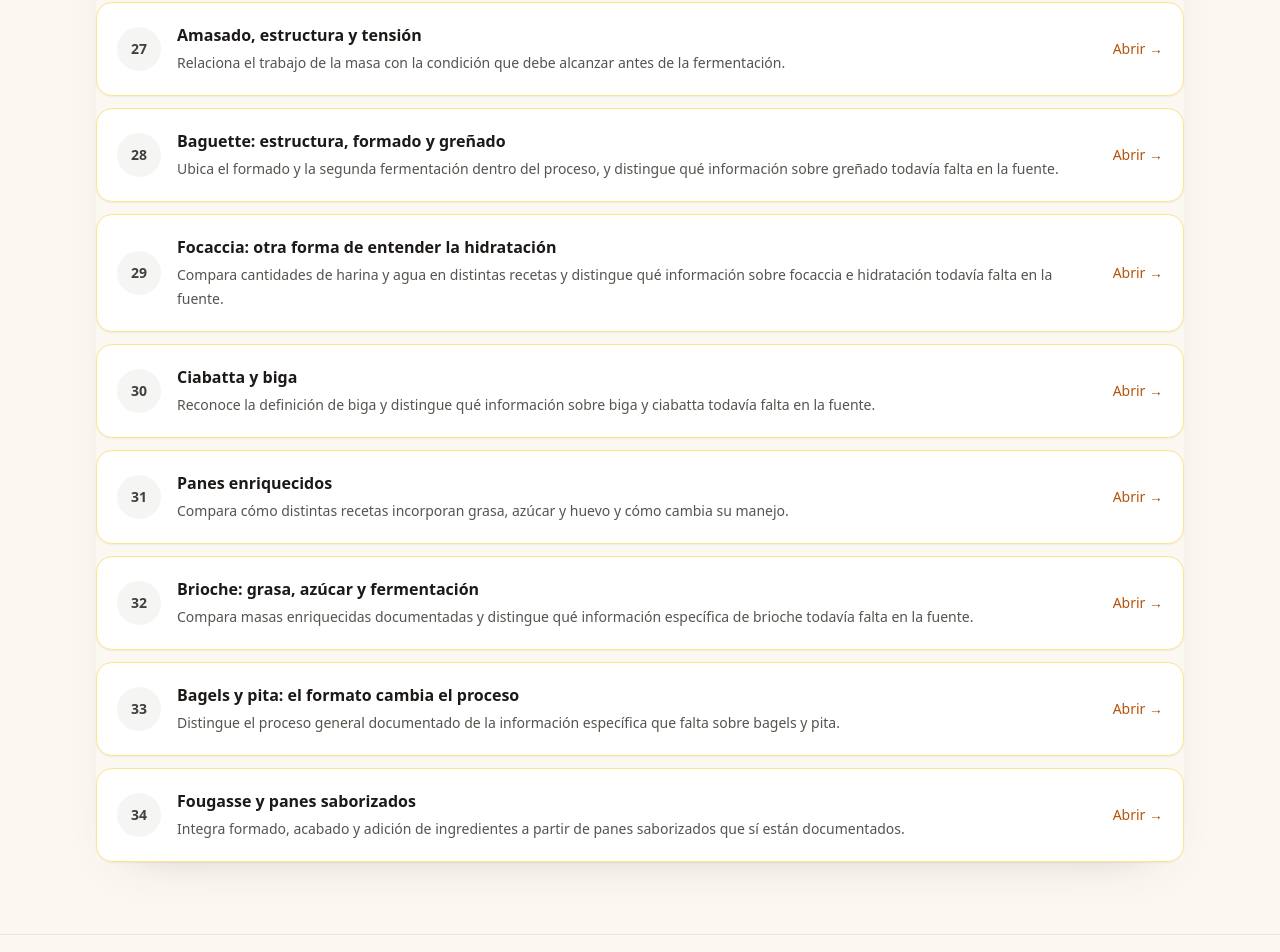
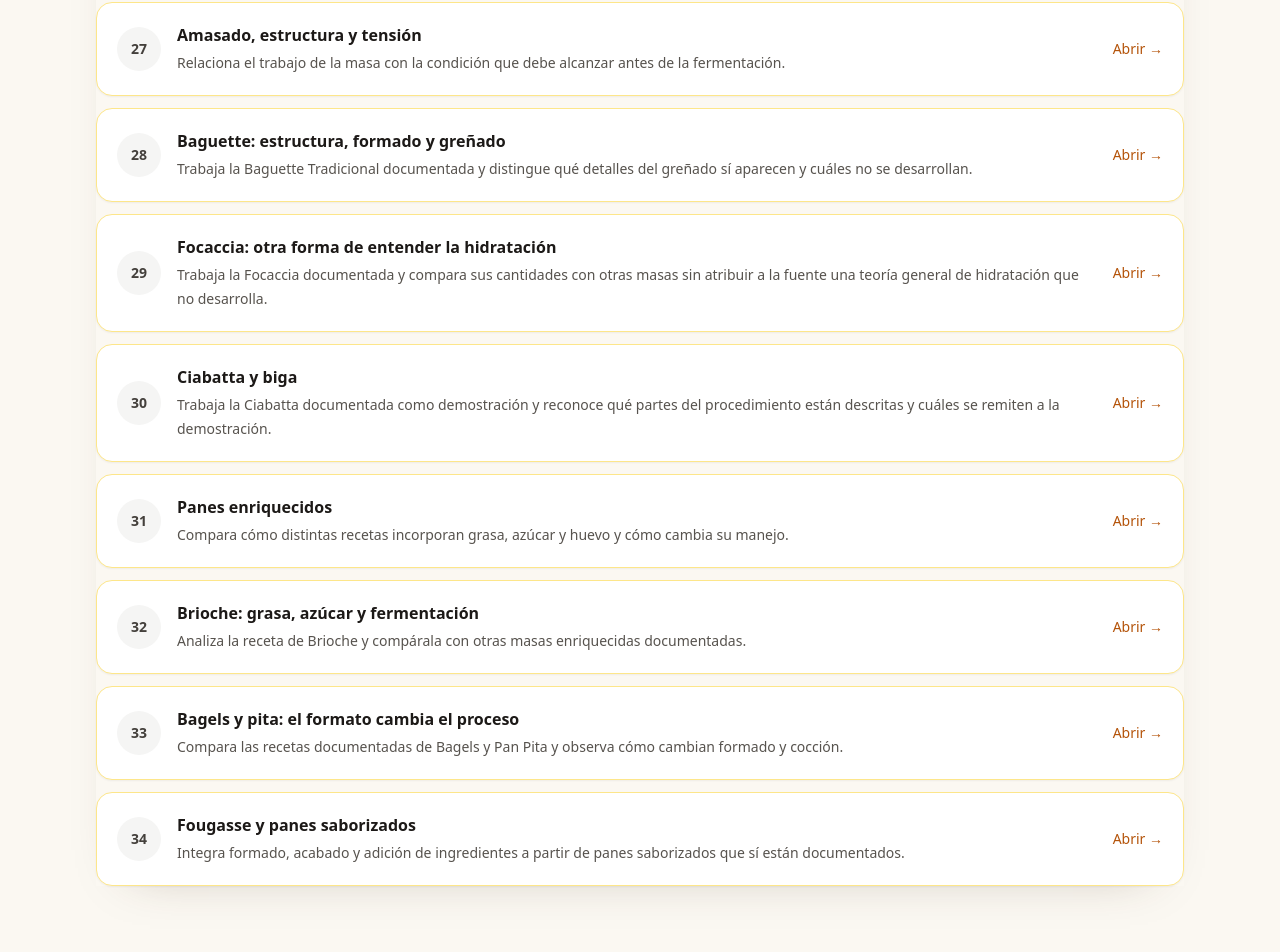
Before and after one commit to Drworm82/CursoPanadero, a Next.js app: page /modulo-4 in a window 1280 px wide. Shown: the part 1651-2603 px from the top of the page. Built offline with nearby package versions, Linux system fonts and the light colour scheme; no server answers.

Commit message:
Actualizar descripciones de M4 según PDF completo

```diff
--- a/pages/modulo-4.js
+++ b/pages/modulo-4.js
@@ -11,12 +11,12 @@ const lessons = [
   ['25', 'El proceso completo de una masa', 'Reconoce la secuencia desde el pesado y mezclado hasta el enfriado.', '/leccion-el-proceso-completo-de-una-masa'],
   ['26', 'Fermentar es transformar', 'Observa qué cambia en una masa durante la fermentación y qué señales indican su avance.', '/leccion-fermentar-es-transformar'],
   ['27', 'Amasado, estructura y tensión', 'Relaciona el trabajo de la masa con la condición que debe alcanzar antes de la fermentación.', '/leccion-amasado-estructura-y-tension'],
-  ['28', 'Baguette: estructura, formado y greñado', 'Ubica el formado y la segunda fermentación dentro del proceso, y distingue qué información sobre greñado todavía falta en la fuente.', '/leccion-baguette-estructura-formado-greñado'],
-  ['29', 'Focaccia: otra forma de entender la hidratación', 'Compara cantidades de harina y agua en distintas recetas y distingue qué información sobre focaccia e hidratación todavía falta en la fuente.', '/leccion-focaccia-otra-forma-hidratacion'],
-  ['30', 'Ciabatta y biga', 'Reconoce la definición de biga y distingue qué información sobre biga y ciabatta todavía falta en la fuente.', '/leccion-ciabatta-y-biga'],
+  ['28', 'Baguette: estructura, formado y greñado', 'Trabaja la Baguette Tradicional documentada y distingue qué detalles del greñado sí aparecen y cuáles no se desarrollan.', '/leccion-baguette-estructura-formado-greñado'],
+  ['29', 'Focaccia: otra forma de entender la hidratación', 'Trabaja la Focaccia documentada y compara sus cantidades con otras masas sin atribuir a la fuente una teoría general de hidratación que no desarrolla.', '/leccion-focaccia-otra-forma-hidratacion'],
+  ['30', 'Ciabatta y biga', 'Trabaja la Ciabatta documentada como demostración y reconoce qué partes del procedimiento están descritas y cuáles se remiten a la demostración.', '/leccion-ciabatta-y-biga'],
   ['31', 'Panes enriquecidos', 'Compara cómo distintas recetas incorporan grasa, azúcar y huevo y cómo cambia su manejo.', '/leccion-panes-enriquecidos'],
-  ['32', 'Brioche: grasa, azúcar y fermentación', 'Compara masas enriquecidas documentadas y distingue qué información específica de brioche todavía falta en la fuente.', '/leccion-brioche-grasa-azucar-fermentacion'],
-  ['33', 'Bagels y pita: el formato cambia el proceso', 'Distingue el proceso general documentado de la información específica que falta sobre bagels y pita.', '/leccion-bagels-y-pita'],
+  ['32', 'Brioche: grasa, azúcar y fermentación', 'Analiza la receta de Brioche y compárala con otras masas enriquecidas documentadas.', '/leccion-brioche-grasa-azucar-fermentacion'],
+  ['33', 'Bagels y pita: el formato cambia el proceso', 'Compara las recetas documentadas de Bagels y Pan Pita y observa cómo cambian formado y cocción.', '/leccion-bagels-y-pita'],
   ['34', 'Fougasse y panes saborizados', 'Integra formado, acabado y adición de ingredientes a partir de panes saborizados que sí están documentados.', '/leccion-fougasse-y-panes-saborizados'],
 ];
 
```
